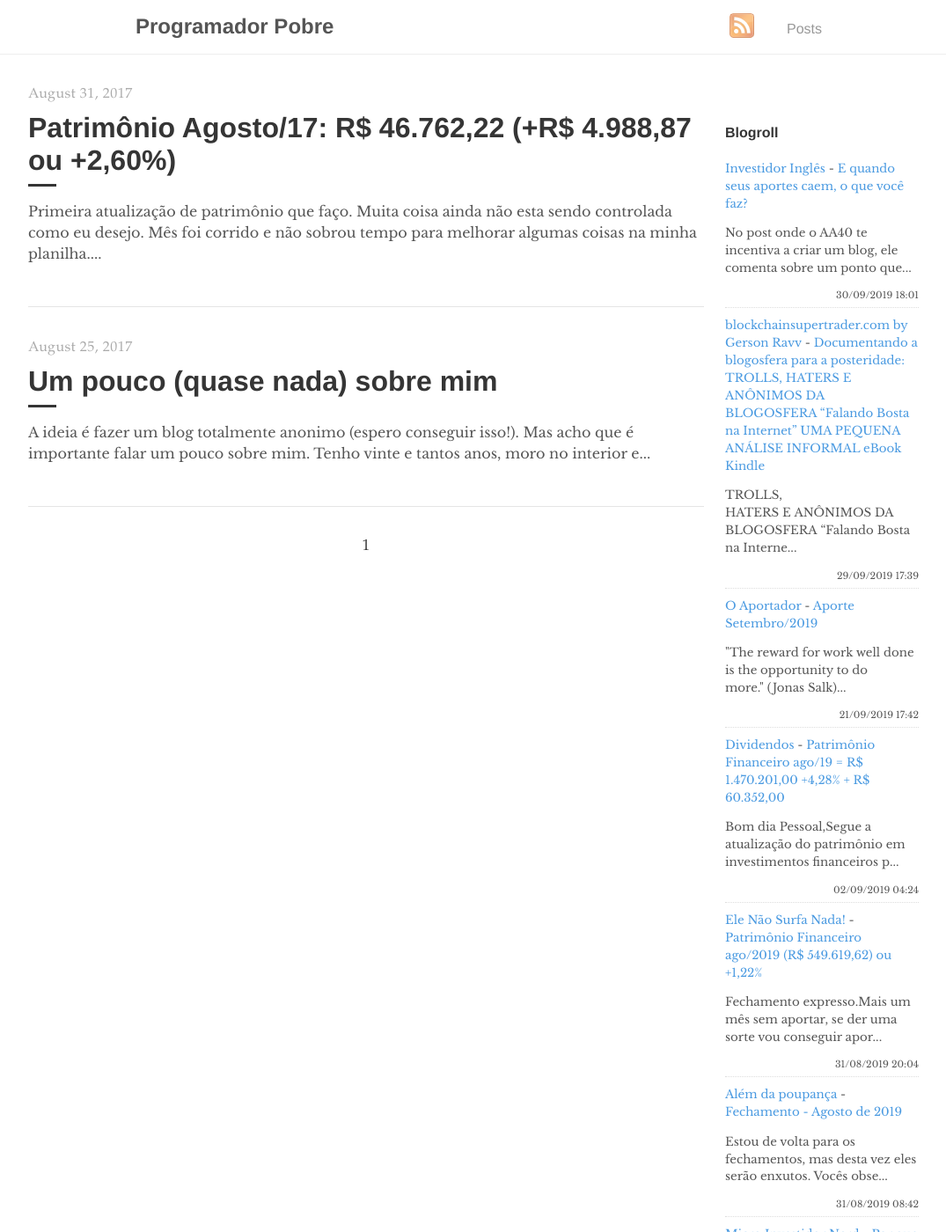
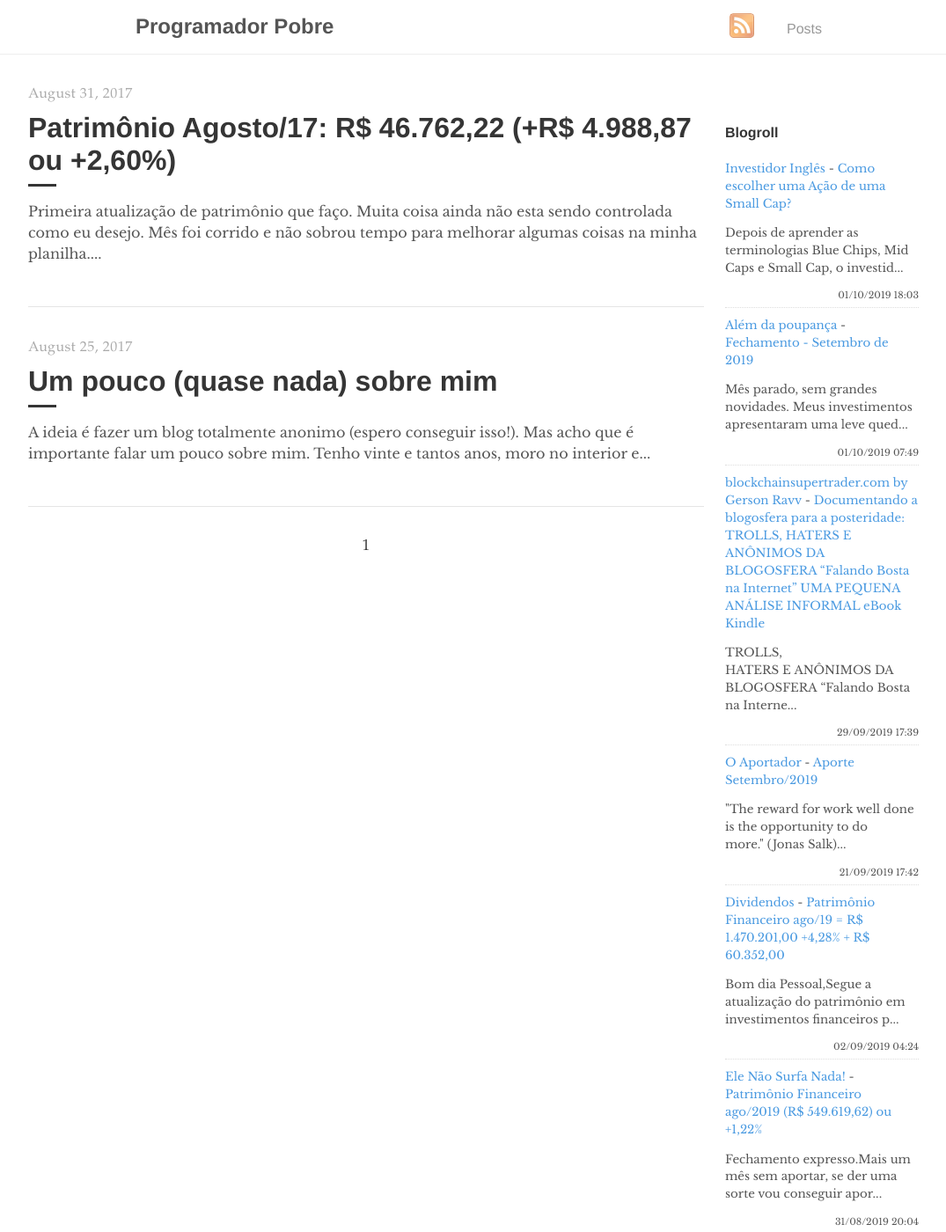
Before and after one commit to programadorpobre/programadorpobre.github.io, a Jekyll site: the page built from index.html, in a window 1280 px wide and 1400 px high. Shown: the whole window at 88% size, without its empty margins (96-1171 px from the left). Built offline with Jekyll 4.4.1, drawn with Linux system fonts in a browser that asks for light colours; the list of posts is cut into pages by our own code; comment, search, counter and statistics services are not loaded.

Commit message:
[ci skip] travis #787

```diff
--- a/_includes/feed-entries.html
+++ b/_includes/feed-entries.html
@@ -1,7 +1,12 @@
 <div class="feed-entry">
-    <a class="feed-entry-site-name" href="https://www.investidoringles.com/">Investidor Inglês</a> - <a class="feed-entry-title" href="https://www.investidoringles.com/2019/09/o-que-fazer-quando-aportes-minguam.html">E quando seus aportes caem, o que você faz?</a>
-    <p class="feed-entry-summary">No post onde o AA40 te incentiva a criar um blog, ele comenta sobre um ponto que...</p>
-    <time datetime="2019-09-30T18:01:00.000-03:00">30/09/2019 18:01</time>
+    <a class="feed-entry-site-name" href="https://www.investidoringles.com/">Investidor Inglês</a> - <a class="feed-entry-title" href="https://www.investidoringles.com/2019/10/como-escolher-uma-acao-small-cap.html">Como escolher uma Ação de uma Small Cap?</a>
+    <p class="feed-entry-summary">Depois de aprender as terminologias Blue Chips, Mid Caps e Small Cap, o investid...</p>
+    <time datetime="2019-10-01T18:03:00.002-03:00">01/10/2019 18:03</time>
+</div>
+<div class="feed-entry">
+    <a class="feed-entry-site-name" href="https://alemdapoupanca.blogspot.com/">Além da poupança</a> - <a class="feed-entry-title" href="https://alemdapoupanca.blogspot.com/2019/10/fechamento-setembro-de-2019_1.html">Fechamento - Setembro de 2019</a>
+    <p class="feed-entry-summary">Mês parado, sem grandes novidades. Meus investimentos apresentaram uma leve qued...</p>
+    <time datetime="2019-10-01T07:49:00.001-03:00">01/10/2019 07:49</time>
 </div>
 <div class="feed-entry">
     <a class="feed-entry-site-name" href="http://www.blockchainsupertrader.com/">blockchainsupertrader.com by Gerson Ravv</a> - <a class="feed-entry-title" href="http://www.blockchainsupertrader.com/2019/09/documentando-blogosfera-para.html">Documentando a blogosfera para a posteridade: TROLLS, HATERS E ANÔNIMOS DA BLOGOSFERA “Falando Bosta na Internet” UMA PEQUENA ANÁLISE INFORMAL eBook Kindle</a>
@@ -24,11 +29,6 @@
     <time datetime="2019-08-31T20:04:00.001-03:00">31/08/2019 20:04</time>
 </div>
 <div class="feed-entry">
-    <a class="feed-entry-site-name" href="https://alemdapoupanca.blogspot.com/">Além da poupança</a> - <a class="feed-entry-title" href="https://alemdapoupanca.blogspot.com/2019/08/fechamento-agosto-de-2019.html">Fechamento - Agosto de 2019</a>
-    <p class="feed-entry-summary">Estou de volta para os fechamentos, mas desta vez eles serão enxutos. Vocês obse...</p>
-    <time datetime="2019-08-31T08:42:00.000-03:00">31/08/2019 08:42</time>
-</div>
-<div class="feed-entry">
     <a class="feed-entry-site-name" href="https://microinvestidornerd.blogspot.com/">Micro Investidor Nerd</a> - <a class="feed-entry-title" href="https://microinvestidornerd.blogspot.com/2019/06/por-que-o-brasil-e-um-pais-atrasado.html">Por que o Brasil é um país atrasado: Resumo do Livro</a>
     <p class="feed-entry-summary">Esse livro é uma leitura indispensável&nbsp;para quem quer entender todo o cenár...</p>
     <time datetime="2019-06-21T08:41:00.001-07:00">21/06/2019 08:41</time>
```
